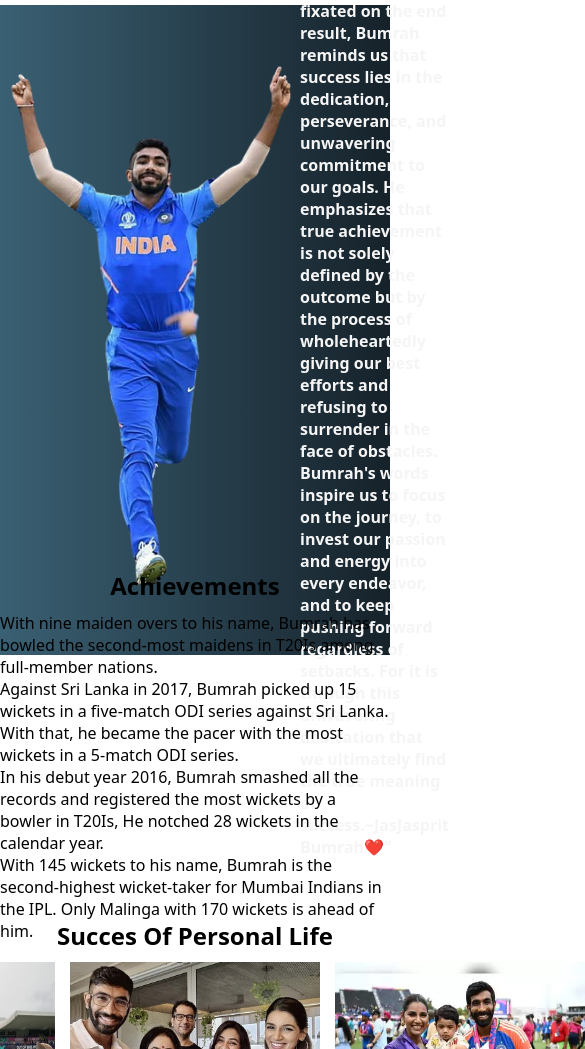
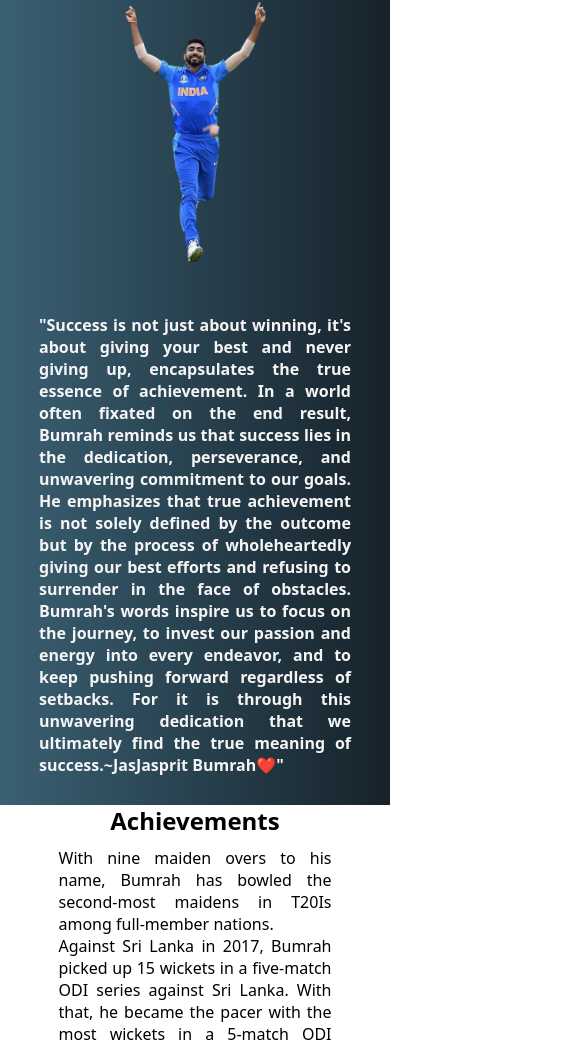
Before and after one commit to sathi7029/Project01, a plain HTML site: page index.html in a window 390 px wide. Shown: the part 95-1144 px from the top of the page, 585 px wide, since content can reach past the window. Drawn offline with Linux system fonts and the light colour scheme.

Commit message:
Responsiveness done

```diff
--- a/style.css
+++ b/style.css
@@ -36,6 +36,7 @@
   font-size: medium;
   font-weight: bolder;
   color: whitesmoke;
+  text-align: justify;
 }
 
 .mainImg {
@@ -92,3 +93,81 @@
 .pl {
   margin-bottom: 10px;
 }
+
+/*Tablet responsiveness*/
+
+@media screen and (max-width: 768px) {
+  .middle {
+    height: 500px;
+  }
+
+  .mainImg {
+    height: 500px;
+  }
+
+  .quotes {
+    width: 25vw;
+  }
+
+  .achievements {
+    height: 340px;
+  }
+  .lists {
+    width: 70vw;
+    text-align: justify;
+  }
+
+  .personalLife {
+    height: 950px;
+  }
+
+  .pl {
+    margin-bottom: 20px;
+  }
+  .grid-container {
+    grid-template-columns: repeat(2, 1fr);
+  }
+
+  .foot {
+    font-size: medium;
+  }
+}
+
+/*Mobile Responsiveness*/
+@media screen and (max-width: 480px) {
+  .heading {
+    height: 50px;
+  }
+  .nav-bar {
+    font-size: smaller;
+  }
+
+  .mainImg {
+    height: 300px;
+  }
+  .middle {
+    height: 850px;
+    flex-direction: column;
+  }
+  .quotes {
+    width: 80vw;
+    text-align: justify;
+  }
+
+  .achievements {
+    height: 470px;
+  }
+  .list {
+    text-align: justify;
+  }
+  .head-ach {
+    margin-top: 10px;
+  }
+
+  .personalLife {
+    height: 1800px;
+  }
+  .grid-container {
+    grid-template-columns: repeat(1, 1fr);
+  }
+}
```
